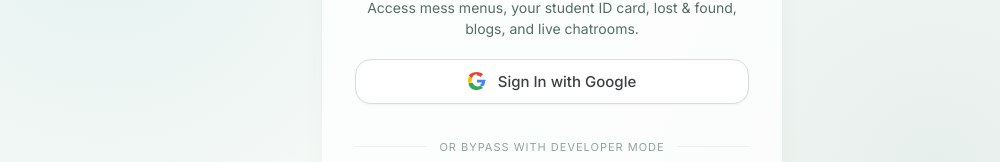
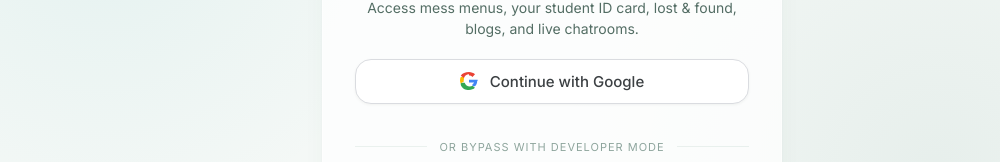
Before and after one commit to 3am-harsh/nith-connect, a Next.js app: page /login in a window 1280 px wide. Shown: the part 327-489 px from the top of the page, without its empty margins (88-1088 px from the left). Built offline with nearby package versions, Linux system fonts and the light colour scheme; no server answers.

Commit message:
Updated login page text from Sign In with Google to Continue with Google.

```diff
--- a/src/app/login/page.tsx
+++ b/src/app/login/page.tsx
@@ -102,7 +102,7 @@ export default function LoginPage() {
                   <path fill="#FBBC05" d="M5.27 14.36c-.25-.76-.39-1.57-.39-2.36s.14-1.6.39-2.36V6.79H1.02C.37 8.09 0 9.56 0 11.12s.37 3.03 1.02 4.33l4.25-3.09z"/>
                   <path fill="#EA4335" d="M12 4.75c1.77 0 3.35.61 4.6 1.8l3.42-3.42C17.95 1.19 15.24 0 12 0 7.23 0 3.01 1.82 1.02 4.88l4.25 3.09c.95-2.85 3.6-4.96 6.73-4.96z"/>
                 </svg>
-                <span>Sign In with Google</span>
+                <span>Continue with Google</span>
               </button>
 
               <div style={styles.divider}>
@@ -142,7 +142,7 @@ export default function LoginPage() {
           ) : (
             /* Simulated Google Sign In Modal Form */
             <form onSubmit={handleGoogleSimulate} style={styles.form}>
-              <h3 style={styles.formTitle}>Simulate Google Sign-In</h3>
+              <h3 style={styles.formTitle}>Continue with Google</h3>
               <p style={styles.formSubtitle}>Enter details matching your NITH email domain credentials.</p>
 
               <div className="form-group">
@@ -259,7 +259,7 @@ export default function LoginPage() {
                   style={{padding: '10px 20px', flex: 1}}
                 >
                   <LogIn size={16} />
-                  <span>{isPending ? 'Signing In...' : 'Verify & Sign In'}</span>
+                  <span>{isPending ? 'Connecting...' : 'Verify & Continue'}</span>
                 </button>
               </div>
             </form>
```
